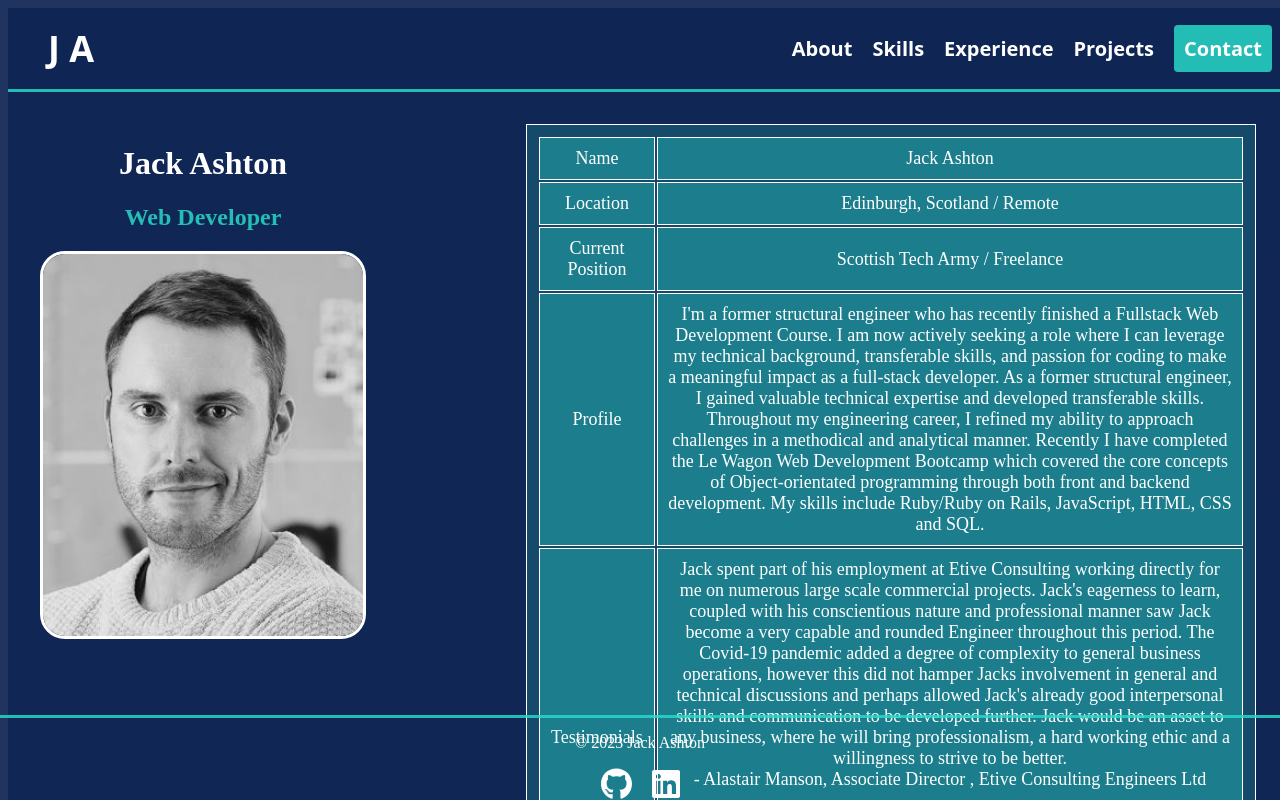
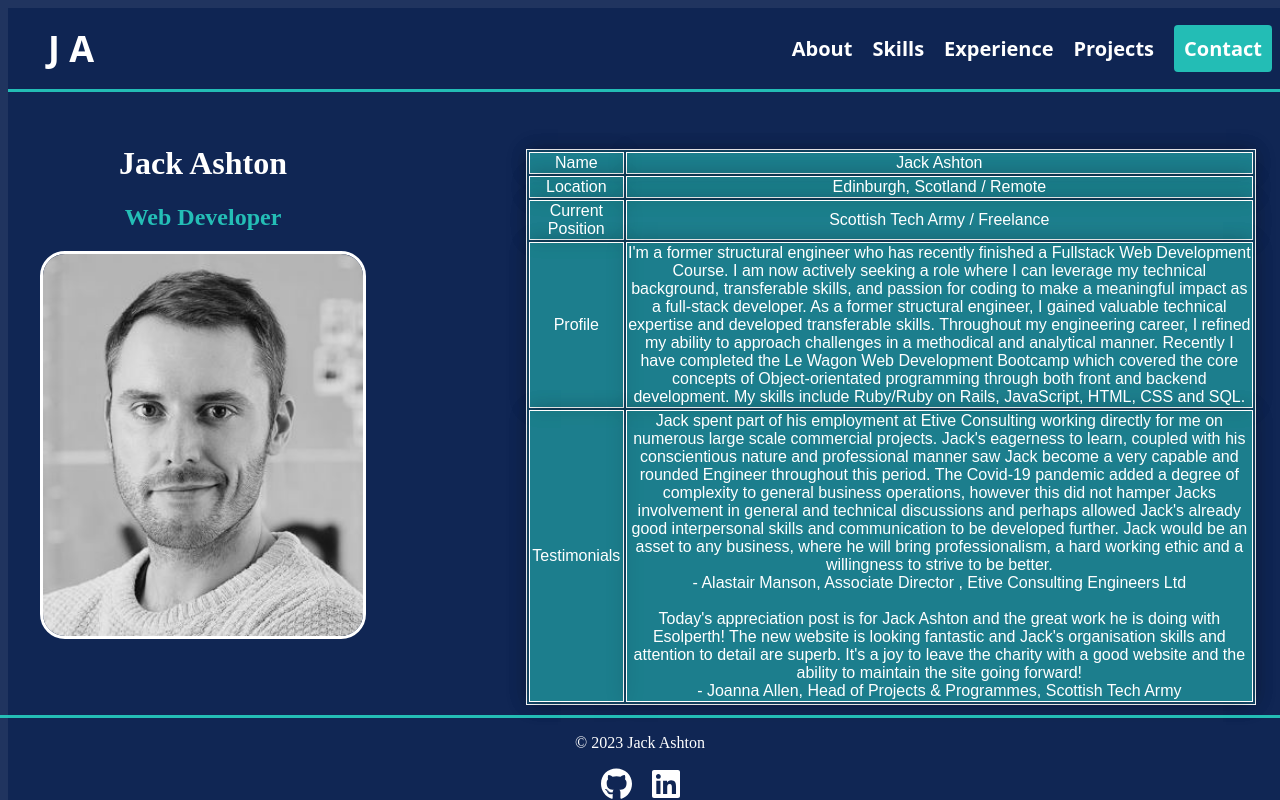
Before and after one commit to Jackdashton/portfolio, a React (Vite) app in the folder portfolio/: page /about in a window 1280 px wide. Shown: the top 800 px of the page. Built offline with nearby package versions, Linux system fonts and the light colour scheme.

Commit message:
styling changes

```diff
--- a/portfolio/src/components/About.module.css
+++ b/portfolio/src/components/About.module.css
@@ -32,6 +32,9 @@
   color: white;
   border: 1px solid white;
   background-color: rgba(40, 219, 201, 0.20);
-  font-size: large;
-  padding: 10px;
+  border-collapse: collapse;
+  margin: 25px 0;
+  font-size: 1rem;
+  font-family: sans-serif;
+  box-shadow: 0 0 20px rgba(0, 0, 0, 0.15);
 }
```
